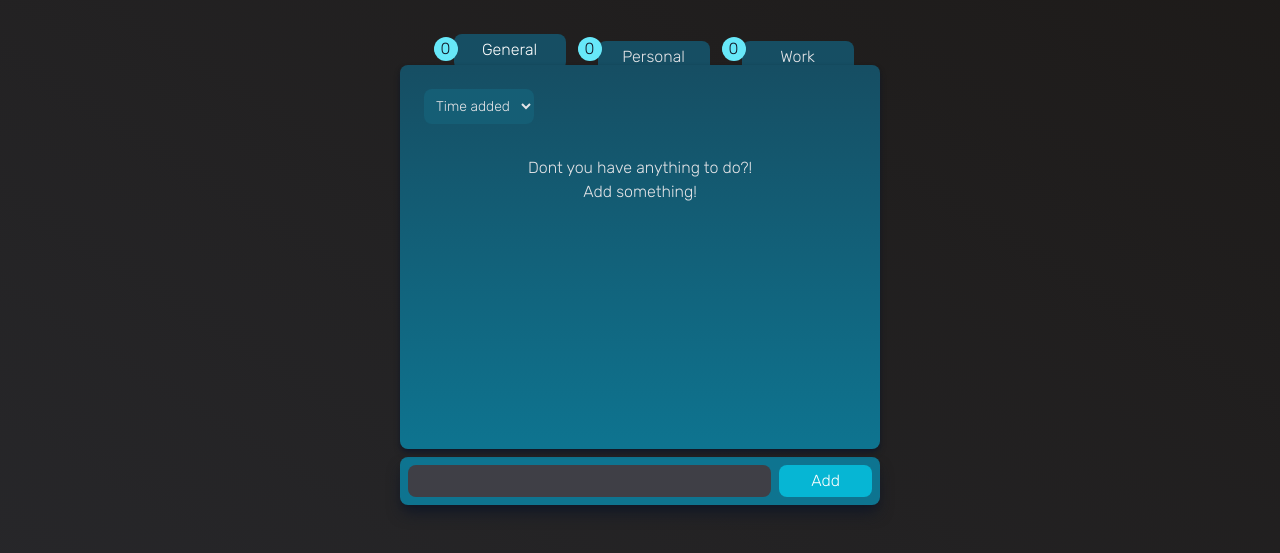
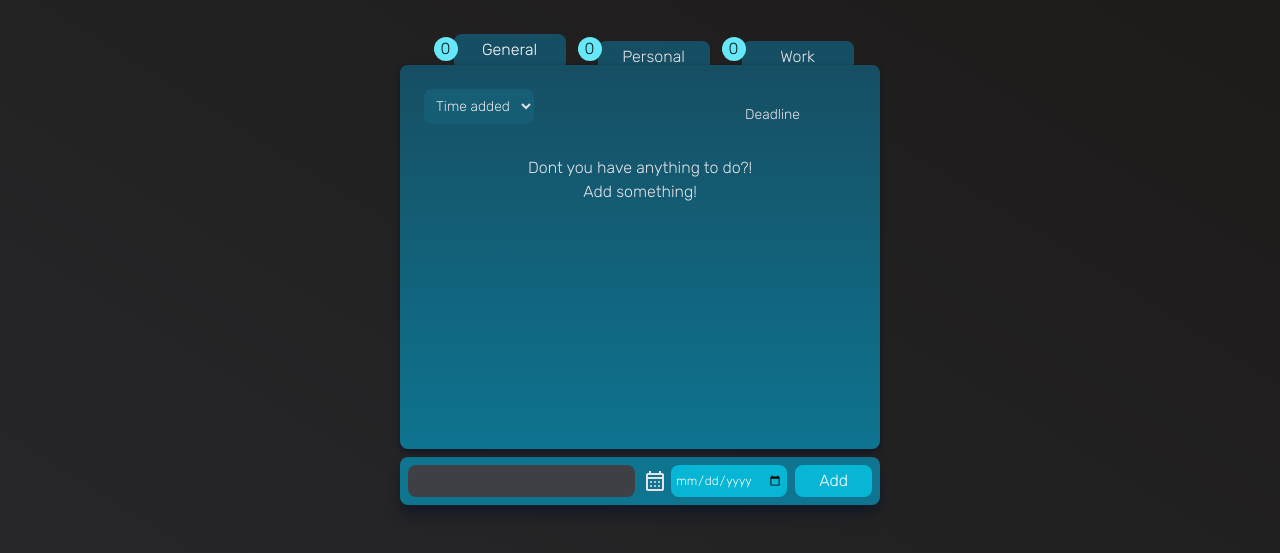
Before and after one commit to Medieinstitutet/fed22d-js-grundkurs-2-todo-Redicholas, a website built with Vite: page index.html in a window 1280 px wide. Shown: the part 203-756 px from the top of the page. Built offline with nearby package versions, Linux system fonts and the light colour scheme.

Commit message:
Deadlines

```diff
--- a/index.html
+++ b/index.html
@@ -19,7 +19,6 @@
     md:w-3/4 md:m-auto mx-2 lg:w-1/2 max-h-screen flex flex-col font-rubik
     bg-gradient-to-tr from-zinc-100 to-rose-100 text-gray-800
    dark:text-zinc-200 dark:from-zinc-800 dark:to-stone-900">
-  <!-- TODO: Remove class visually-hidden before publishing-->
   <!-- Landing page -->
   <div class="
        landing-page absolute w-screen h-screen flex flex-col justify-center items-center
@@ -91,11 +90,14 @@
       from-blue-100 to-cyan-100 bg-gradient-to-b dark:from-cyan-900 dark:to-cyan-700 shadow-md
       shadow-gray-400 dark:shadow-gray-900 rounded-lg" id="todoListContainer">
       <!-- Sort selector -->
-      <select name="sort" id="sortSelector" class="p-2 text-sm bg-cyan-100 dark:bg-cyan-800 rounded-lg">
-        <option id="timeAddedSort" value="timeAdded">Time added</option>
-        <option id="nameSort" value="name">Name</option>
-        <option id="deadlineSort" value="deadline">Deadline</option>
-      </select>
+      <div class="flex justify-between pr-14">
+        <select name="sort" id="sortSelector" class="p-2 text-sm bg-cyan-100 dark:bg-cyan-800 rounded-lg">
+          <option id="timeAddedSort" value="timeAdded">Time added</option>
+          <option id="nameSort" value="name">Name</option>
+          <option id="deadlineSort" value="deadline">Deadline</option>
+        </select>
+        <p class="relative top-4 text-sm">Deadline</p>
+      </div>
       <ul id="todoUl">
         <!-- Rendered in TS -->
       </ul>
@@ -111,9 +113,15 @@
         bg-gray-300 hover:bg-gray-400 focus-within:bg-gray-400
         dark:bg-zinc-700 hover:dark:bg-zinc-600 transition dark:text-slate-300
         border-none outline-none" type="text" id="todoInput">
+      <span title="Deadline" class="material-symbols-outlined flex flex-col justify-center mr-1">
+        calendar_month
+      </span>
+      <!-- Deadline input -->
+      <input type="date" id="todoDeadlineInput" title="Deadline" class="px-1 py-1 mr-2 text-xs rounded-lg border-none outline-none
+      bg-cyan-600 dark:bg-cyan-500 text-white">
       <!-- Add todo button -->
       <button
-        class=" px-8 py-1 bg-cyan-600 hover:bg-violet-300 dark:bg-cyan-500 dark:hover:bg-amber-400 transition text-white rounded-lg"
+        class="px-6 py-1 bg-cyan-600 hover:bg-violet-300 dark:bg-cyan-500 dark:hover:bg-amber-400 transition text-white rounded-lg"
         id="todoInputSubmit">Add</button>
     </div>
   </main>
```
